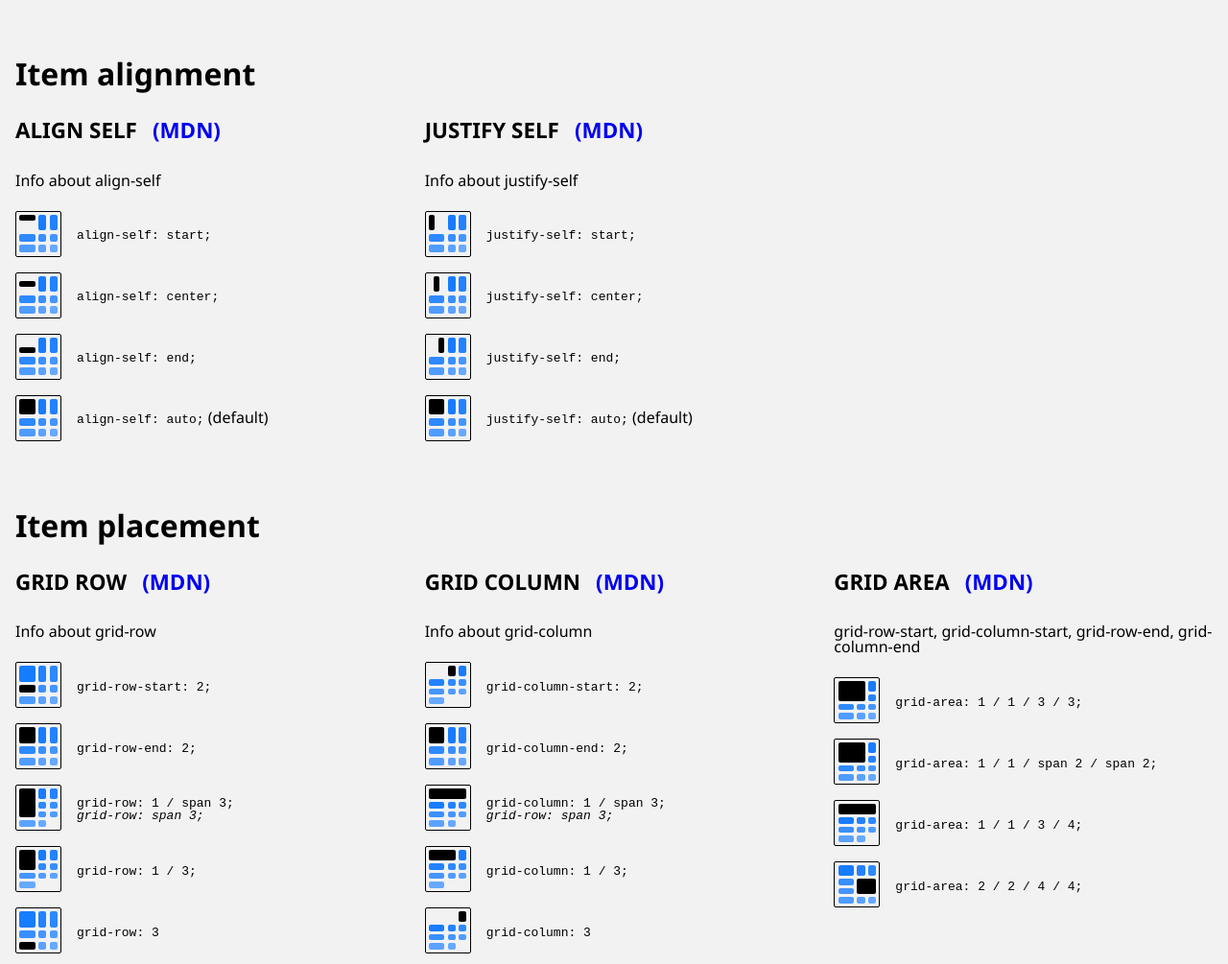
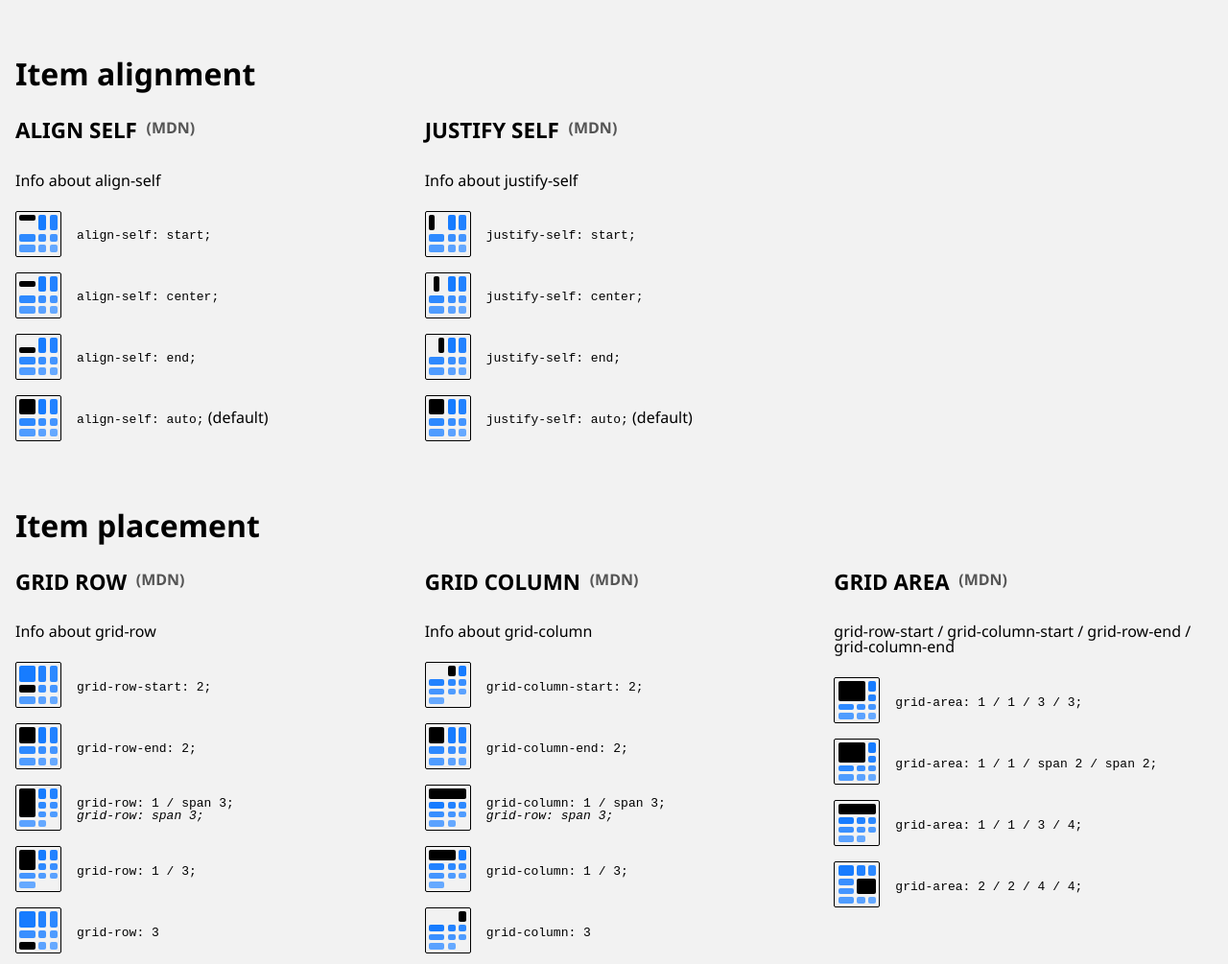
Before and after one commit to ajosedev/grid-cheatsheet, a Gatsby site: page / in a window 1280 px wide. Shown: the part 1291-2296 px from the top of the page at 96% size. Built offline with nearby package versions, Linux system fonts and the light colour scheme; Gatsby itself is replaced by a stand-in of ours.

Commit message:
More styling

```diff
--- a/src/components/property.js
+++ b/src/components/property.js
@@ -16,8 +16,11 @@ const Header = styled.h3`
 `;
 
 const Link = styled.a`
-  margin-left: 1rem;
+  margin-left: .6rem;
   text-decoration: none;
+  color: #555;
+  font-size: 1rem;
+  vertical-align: top;
 `;
 
 const Property = ({ children, header, link }) => (
--- a/src/components/section.js
+++ b/src/components/section.js
@@ -7,6 +7,10 @@ const SectionGrid = styled.div`
   grid-template-columns: repeat(auto-fill, minmax(300px, 1fr));
   grid-gap: 2rem;
   margin-bottom: 4rem;
+
+  @media (max-width: 25rem) {
+    grid-template-columns: 1fr;
+  }
 `;
 
 const Header = styled.h2`
--- a/src/pages/index.js
+++ b/src/pages/index.js
@@ -19,7 +19,7 @@ const AlternateCode = styled(Code)`
 `;
 
 const Description = styled.p`
-  /* margin-bottom: 1rem; */
+  margin-bottom: 1rem;
 `;
 
 const theme = {
@@ -113,7 +113,7 @@ const App = () => (
           <Declaration code={["grid-column: 3"]} styleItem />
         </Property>
         <Property header="grid area">
-          <p>grid-row-start, grid-column-start, grid-row-end, grid-column-end</p>
+          <Description>grid-row-start / grid-column-start / grid-row-end / grid-column-end</Description>
           <Declaration code={["grid-area: 1 / 1 / 3 / 3;"]} styleItem />
           <Declaration code={["grid-area: 1 / 1 / span 2 / span 2;"]} styleItem />
           <Declaration code={["grid-area: 1 / 1 / 3 / 4;"]} styleItem />
```
